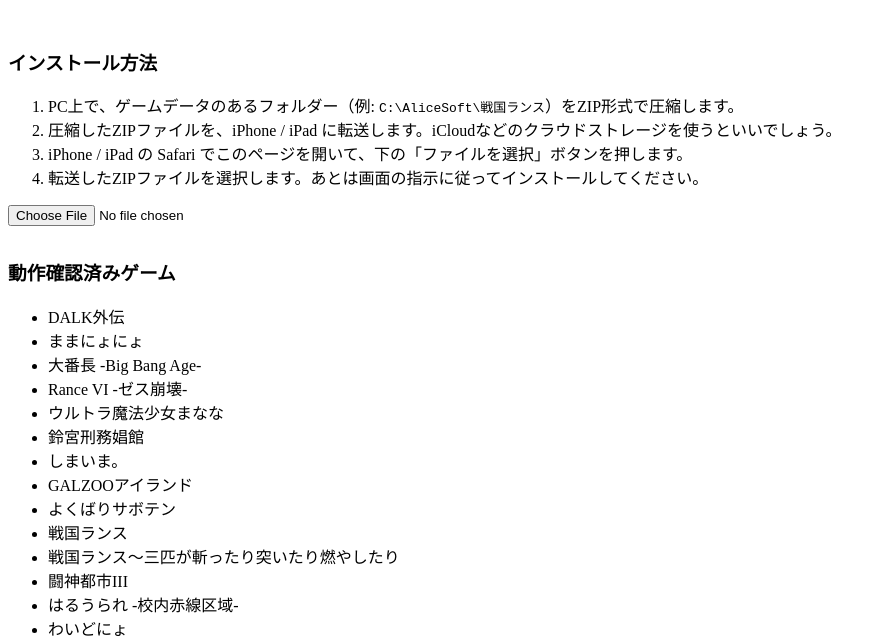
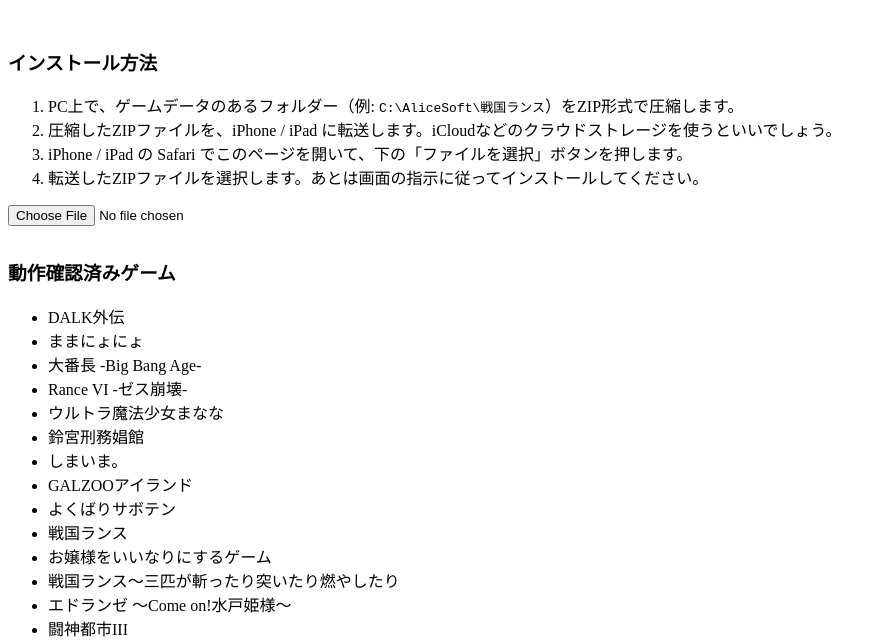
Before and after one commit to kichikuou/xsystem4-web, a website with bundled scripts: page dist/index.html in a window 1280 px wide. Shown: the part 155-798 px from the top of the page, without its empty margins (0-886 px from the left). Built offline with nearby package versions, Linux system fonts and the light colour scheme; files whose address does not match are found by name.

Commit message:
index.html: Add two games to the list

```diff
--- a/dist/index.html
+++ b/dist/index.html
@@ -81,7 +81,9 @@
             <li>GALZOOアイランド</li>
             <li>よくばりサボテン</li>
             <li>戦国ランス</li>
+            <li>お嬢様をいいなりにするゲーム</li>
             <li>戦国ランス～三匹が斬ったり突いたり燃やしたり</li>
+            <li>エドランゼ ～Come on!水戸姫様～</li>
             <li>闘神都市III</li>
             <li>はるうられ -校内赤線区域-</li>
             <li>わいどにょ</li>
```
